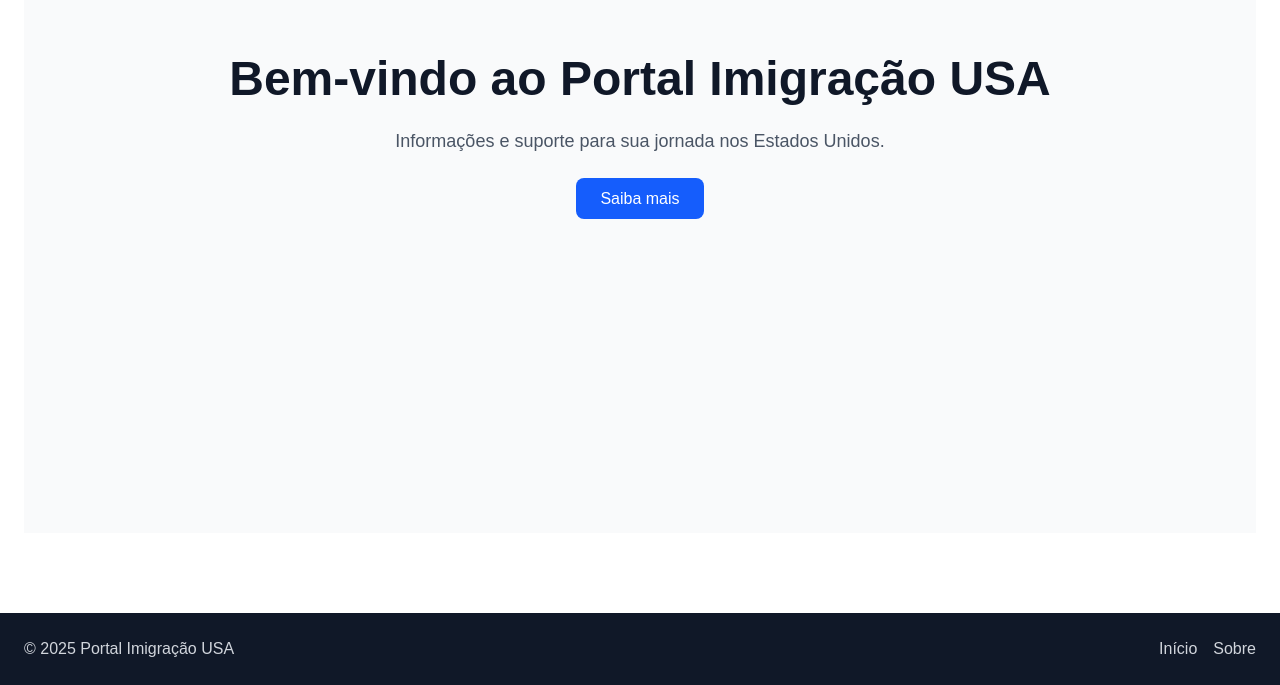
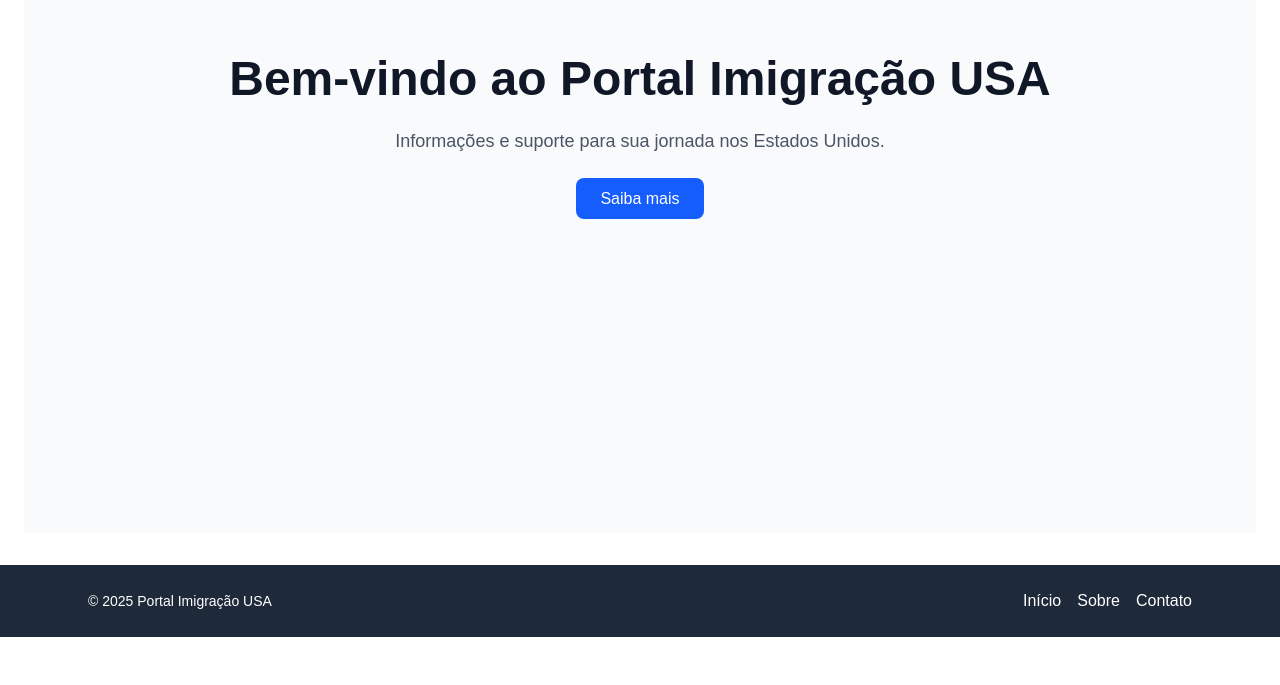
Before and after one commit to Ilton21/portalimigracaousa, a Next.js app: page / in a window 1280 px wide. Shown: the part 359-1044 px from the top of the page. After the commit the page ends 996 px from the top, so only its background shows below. Built offline with nearby package versions, Linux system fonts and the light colour scheme.

Commit message:
fix: Footer atualizado para usar Link corretamente

```diff
--- a/components/Footer.js
+++ b/components/Footer.js
@@ -2,17 +2,16 @@ import Link from "next/link";
 
 export default function Footer() {
   return (
-    <footer className="bg-gray-900 text-gray-300 py-6 mt-12">
-      <div className="container mx-auto flex justify-between items-center
-px-6">
-        <p>&copy; {new Date().getFullYear()} Portal Imigração USA</p>
+    <footer className="bg-gray-800 text-white py-6">
+      <div className="max-w-6xl mx-auto px-6 flex justify-between
+items-center">
+        <p className="text-sm">&copy; {new Date().getFullYear()} Portal
+Imigração USA</p>
         <nav className="space-x-4">
-          <Link href="/" className="hover:text-white">
-            Início
-          </Link>
-          <Link href="/about" className="hover:text-white">
-            Sobre
-          </Link>
+          <Link href="/" className="hover:text-gray-400">Início</Link>
+          <Link href="/about" className="hover:text-gray-400">Sobre</Link>
+          <Link href="/contact"
+className="hover:text-gray-400">Contato</Link>
         </nav>
       </div>
     </footer>
```
